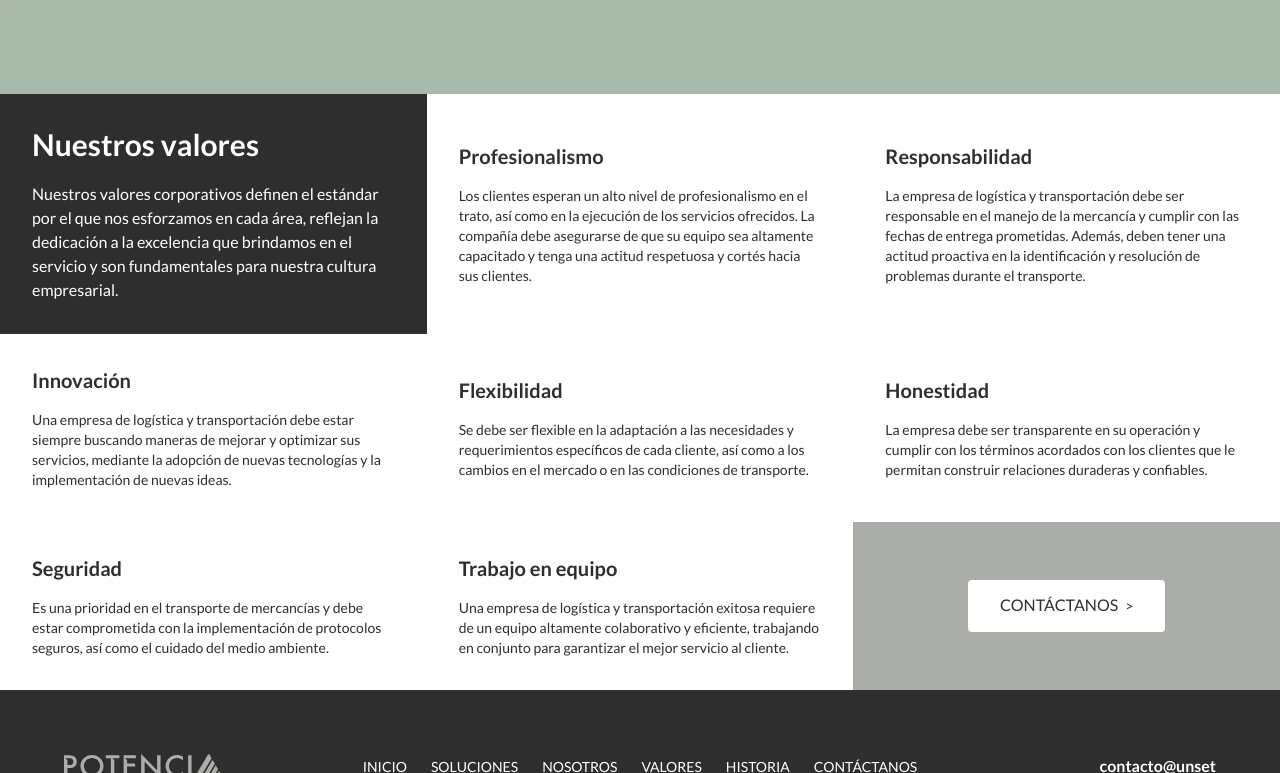
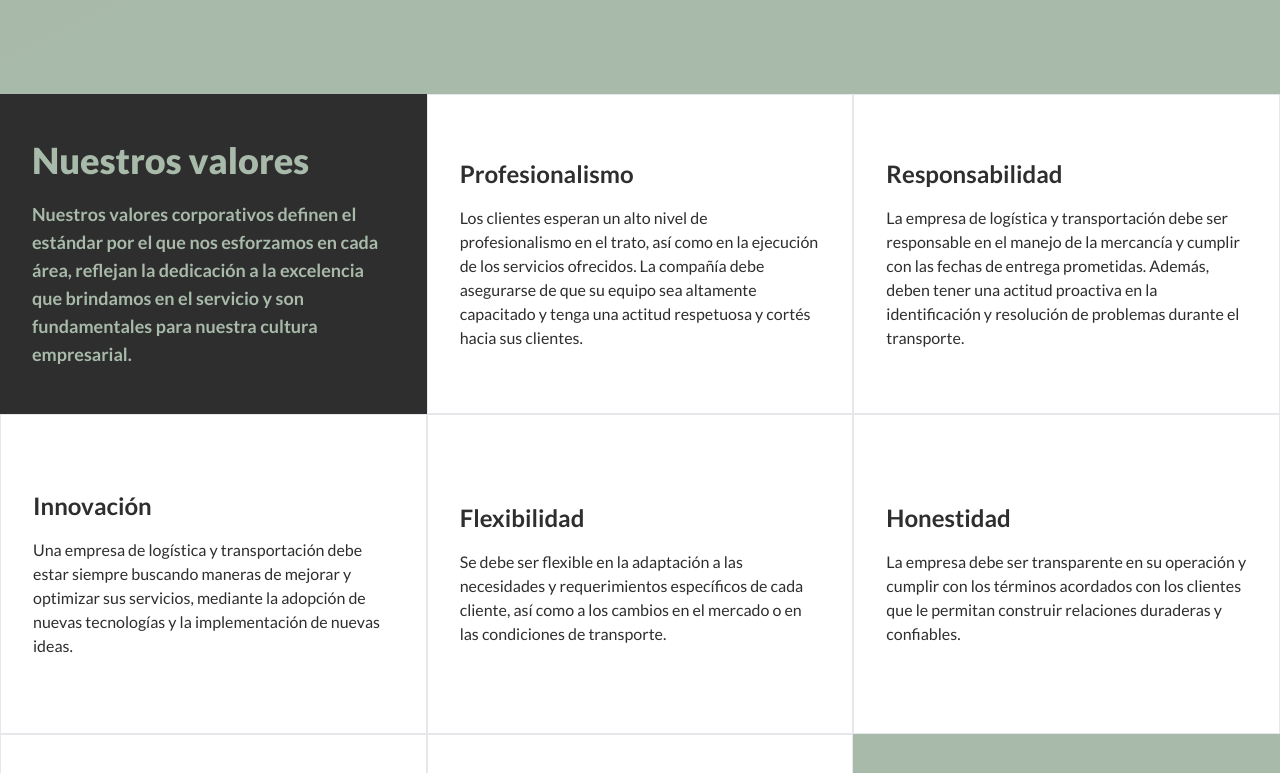
Before and after one commit to saufth/potencia, a Next.js app: page / in a window 1280 px wide. Shown: the part 5467-6240 px from the top of the page. Built offline with nearby package versions, Linux system fonts and the light colour scheme; no server answers.

Commit message:
Values sections completed

```diff
--- a/src/app/page.tsx
+++ b/src/app/page.tsx
@@ -115,13 +115,13 @@ export default function HomePage () {
 
       <section
         id={SECTION_ROUTES.values}
-        className='grid md:grid-cols-2 lg:grid-cols-3 text-center md:text-left'
+        className='grid md:grid-cols-2 lg:grid-cols-3 text-center md:text-left [&>*]:h-xs'
       >
-        <header className='py-12 px-8 md:p-8 space-y-5 text-white bg-secondary'>
-          <h2 className='font-primary-bold text-3xl'>
+        <header className='py-12 px-8 md:p-8 flex flex-col justify-center gap-y-5 text-primary-light bg-secondary'>
+          <h2 className='font-primary-black text-4xl'>
             Nuestros valores
           </h2>
-          <p>
+          <p className='font-primary-bold text-lg'>
             Nuestros valores corporativos definen el estándar por el que nos esforzamos en
             cada área, reflejan la dedicación a la excelencia que brindamos en el servicio
             y son fundamentales para nuestra cultura empresarial.
@@ -130,21 +130,21 @@ export default function HomePage () {
 
         {VALUES_NAMES.map((values, key) => (
           <article
-            className='p-8 space-y-4 flex flex-col justify-center'
+            className='p-8 space-y-4 flex flex-col justify-center border boder-seondary'
             key={key}
           >
             <div>
-              <h3 className='font-primary-bold text-xl'>
+              <h3 className='font-primary-bold text-2xl'>
                 {VALUES[values].heading}
               </h3>
             </div>
-            <p className='text-sm text-prmary'>
+            <p className='text-prmary'>
               {VALUES[values].description}
             </p>
           </article>
         ))}
 
-        <div className='py-6 grid place-content-center bg-primary'>
+        <div className='py-6 grid place-content-center bg-primary-light'>
           <LinkToContact theme={THEMES.secondary} />
         </div>
       </section>
```
